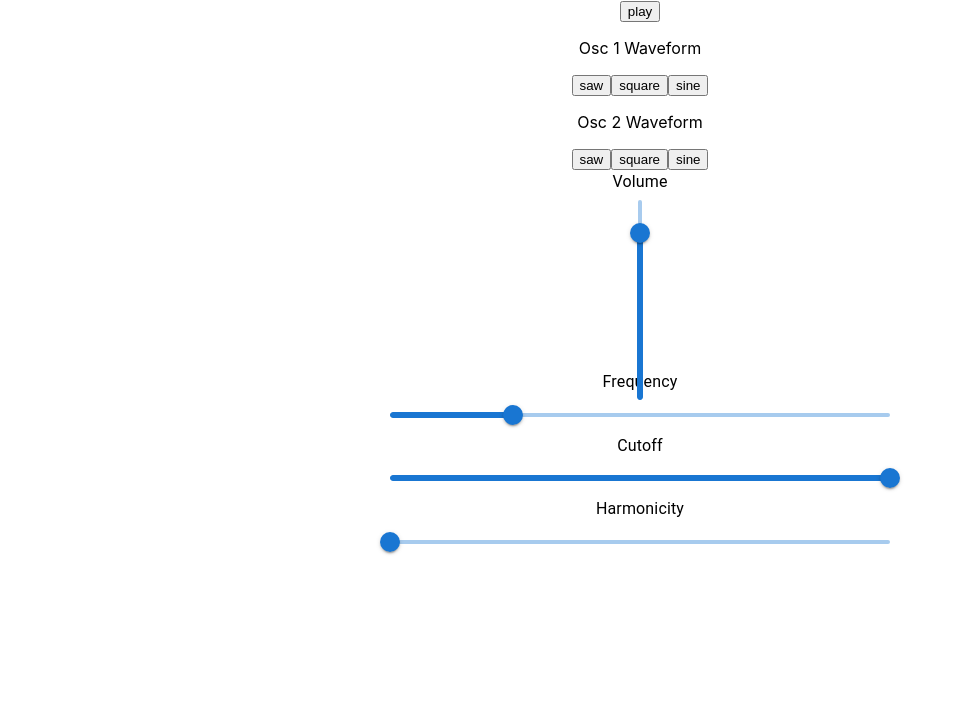
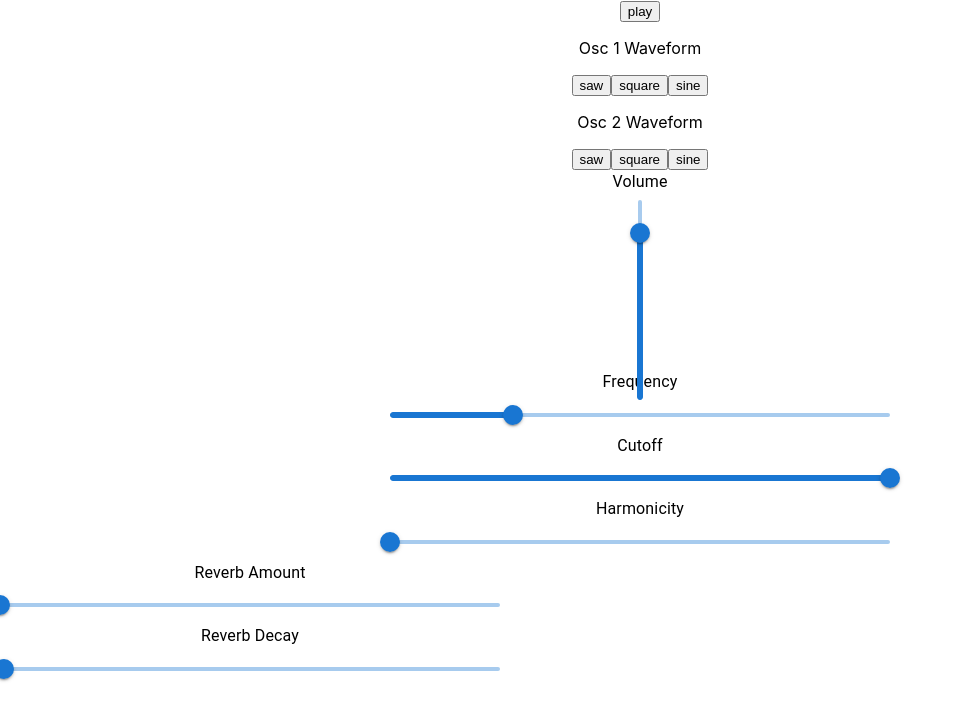
Before and after one commit to maniutin/inhale, a React (Create React App) app: page / in a window 1280 px wide. Shown: the top 720 px of the page, without its empty margins (0-964 px from the left). Built offline with nearby package versions, Linux system fonts and the light colour scheme.

Commit message:
add reverb

```diff
--- a/src/components/SynthVoice.tsx
+++ b/src/components/SynthVoice.tsx
@@ -8,7 +8,9 @@ import Typography from "@mui/material/Typography";
 import "./SynthVoice.scss";
 import { Frequency } from "tone/build/esm/core/type/Units";
 
-var vol = new Tone.Volume(-6);
+const vol = new Tone.PanVol(0, -6);
+
+const reverb = new Tone.Reverb({ decay: 1.5, wet: 0 }).toDestination();
 
 const filter = new Tone.Filter({
   type: "lowpass",
@@ -21,7 +23,7 @@ const synth = new Tone.DuoSynth({
   harmonicity: 1,
   voice0: { oscillator: { type: "sine" } },
   voice1: { oscillator: { type: "sine" } },
-}).chain(vol, filter);
+}).chain(vol, filter, reverb);
 
 function SynthVoice() {
   const [isPlaying, setIsPlaying] = useState<boolean>(false);
@@ -29,10 +31,13 @@ function SynthVoice() {
   const [cutoff, setCutoff] = useState<number>(10000);
   const [harmonicity, setHarmonicity] = useState<number>(1);
   const [volume, setVolume] = useState<number>(-6);
+  const [reverbAmount, setReverbAmount] = useState<number>(0);
+  const [reverbDecay, setReverbDecay] = useState<number>(1.5);
 
   const handleVolumeChange = (event: Event, newValue: any) => {
     setVolume(newValue as number);
     vol.volume.value = newValue;
+    if (newValue === -36) vol.mute = true;
   };
 
   const handleFrequencyChange = (event: Event, newValue: any) => {
@@ -59,6 +64,16 @@ function SynthVoice() {
         synth.voice1.oscillator.type = value;
         break;
     }
+  };
+
+  const handleReverbAmountChange = (event: Event, newValue: any) => {
+    setReverbAmount(newValue as number);
+    reverb.wet.value = newValue;
+  };
+
+  const handleReverbDecayChange = (event: Event, newValue: any) => {
+    setReverbDecay(newValue as number);
+    reverb.decay = newValue;
   };
 
   const playSynth = () => {
@@ -163,6 +178,39 @@ function SynthVoice() {
           />
         </Box>
       </div>
+      <div className="reverb-amount-slider">
+        <Box sx={{ width: 500 }}>
+          <Typography id="reverb-amount-slider" gutterBottom>
+            Reverb Amount
+          </Typography>
+          <Slider
+            aria-label="Reverb Amount"
+            value={reverbAmount}
+            defaultValue={reverbAmount}
+            min={0}
+            max={1}
+            step={0.01}
+            valueLabelDisplay="auto"
+            onChange={handleReverbAmountChange}
+          />
+        </Box>
+      </div>
+      <div className="reverb-decay-slider">
+        <Box sx={{ width: 500 }}>
+          <Typography id="reverb-decay-slider" gutterBottom>
+            Reverb Decay
+          </Typography>
+          <Slider
+            aria-label="Reverb Decay"
+            value={reverbDecay}
+            defaultValue={reverbDecay}
+            min={1}
+            max={60}
+            valueLabelDisplay="auto"
+            onChange={handleReverbDecayChange}
+          />
+        </Box>
+      </div>
     </>
   );
 }
```
